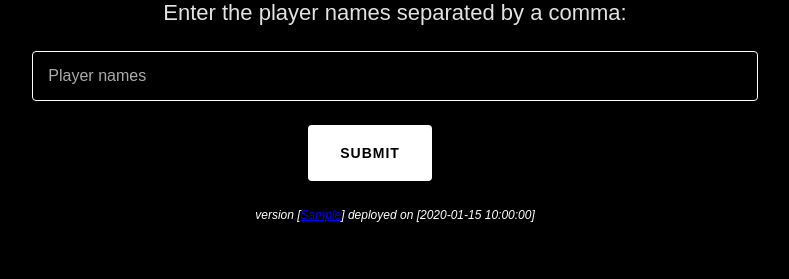
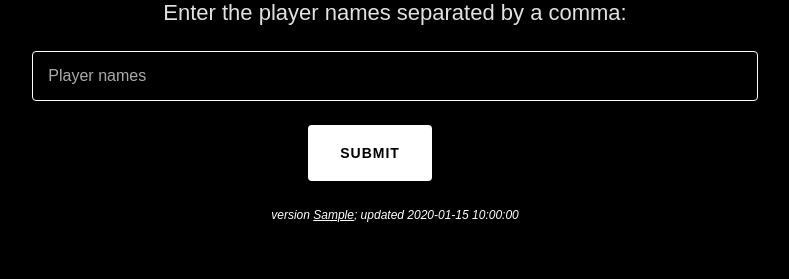
Before and after one commit to guilhermechapiewski/pickleballleague.app, a Flask app: template templates/index.html in a window 1280 px wide. Shown: the part 577-856 px from the top of the page, without its empty margins (245-1034 px from the left). Run offline with Flask 3, Linux system fonts and the light colour scheme; the template is opened without the code that fills it: most values are stand-ins (such as "Sample title", 1, 10 or a date in 2020); some web fonts are replaced.

Commit message:
Adde deployment version.

```diff
--- a/main.py
+++ b/main.py
@@ -7,7 +7,7 @@ from pickleball import League
 try:
     import version #auto-generated by "make deploy"
 except ImportError:
-    version = type('Version', (), {'git_commit': '', 'deploy_timestamp': 'N/A'})()
+    version = type('Version', (), {'git_commit': 'N/A', 'deploy_timestamp': 'N/A'})()
 
 logger = logging.getLogger(__name__)
 logging.basicConfig(level=logging.INFO, format='%(asctime)s [%(name)s] [%(levelname)s] %(message)s', datefmt='%Y-%m-%d %H:%M:%S')
--- a/templates/index.html
+++ b/templates/index.html
@@ -3246,7 +3246,7 @@
                                                                 </div>
                                                             </div>
                                                         </form>
-                                                        <small><span style="font-size: 12px; color: white;"><i>version [<a href="https://github.com/guilhermechapiewski/pickleballleague.app/commit/{{version.git_commit}}">{{version.git_commit}}</a>] deployed on [{{version.deploy_timestamp}}]</i></span></small>
+                                                        <small><span style="font-size: 12px; color: white; text-decoration: none; "><i>version <a href="https://github.com/guilhermechapiewski/pickleballleague.app/commit/{{version.git_commit}}" style="color: white;">{{version.git_commit}}</a>; updated {{version.deploy_timestamp}}</i></span></small>
                                                     </div>
                                                 </div>
                                             </div>
```
Also changed, not shown: 1 other file.
